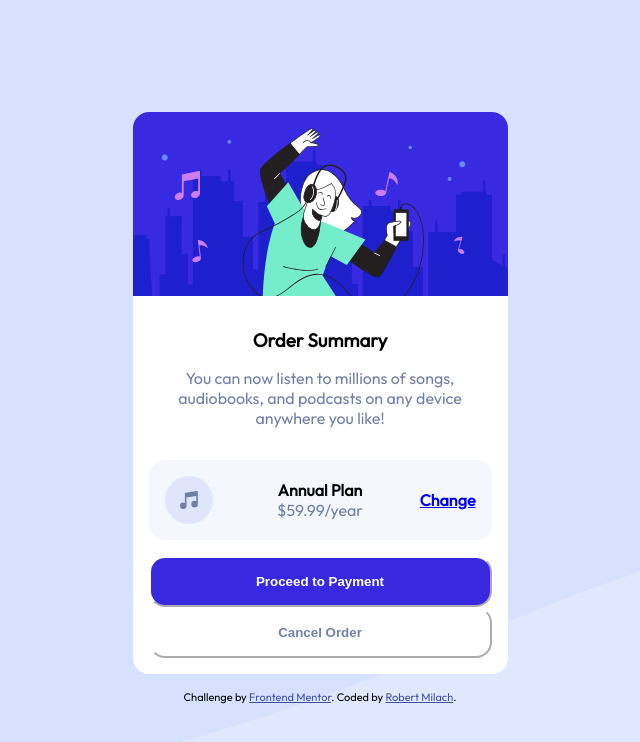
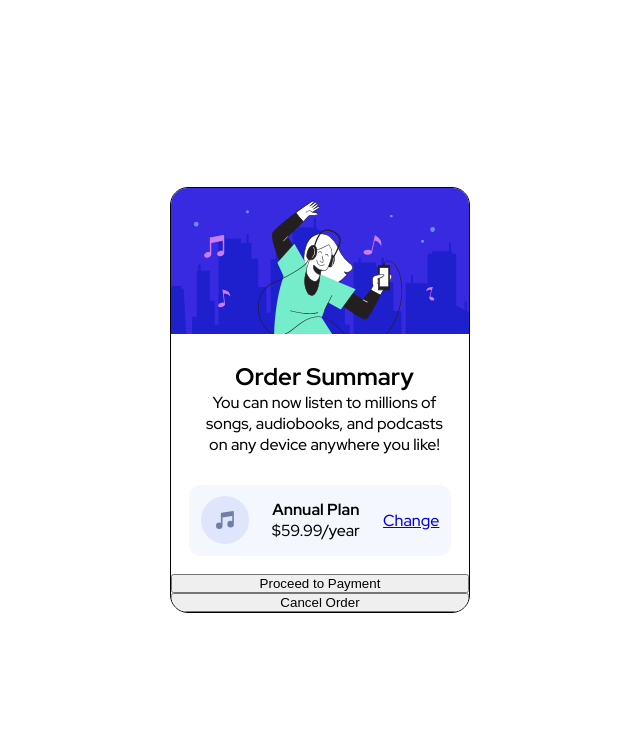
Before and after one commit to MeilichOnline/frontendmentor-order-summary-compoment, a plain HTML site: page index.html in a window 1280 px wide. Shown: the whole page, without its empty margins (320-960 px from the left). Drawn offline with Linux system fonts and the light colour scheme.

Commit message:
update new version

```diff
--- a/index.html
+++ b/index.html
@@ -2,47 +2,35 @@
 <html lang="en">
 <head>
   <meta charset="UTF-8">
-  <meta name="viewport" content="width=device-width, initial-scale=1.0"> <!-- displays site properly based on user's device -->
+  <meta name="viewport" content="width=device-width, initial-scale=1.0">
 
   <link rel="icon" type="image/png" sizes="32x32" href="./images/favicon-32x32.png">
   <link rel="preconnect" href="https://fonts.googleapis.com">
   <link rel="preconnect" href="https://fonts.gstatic.com" crossorigin>
-  <link href="https://fonts.googleapis.com/css2?family=Outfit&display=swap" rel="stylesheet">
+  <link href="https://fonts.googleapis.com/css2?family=Red+Hat+Display:wght@500;700;900&display=swap" rel="stylesheet">
   <link rel="stylesheet" href="style.css">
-
   <title>Frontend Mentor | Order summary card</title>
 
-  <!-- Feel free to remove these styles or customise in your own stylesheet 👍 -->
-  <style>
-    .attribution { font-size: 11px; text-align: center; }
-    .attribution a { color: hsl(228, 45%, 44%); }
-  </style>
 </head>
-<body class="container">
+<body>
   <main>
     <article>
-      <div class="card__summary">
-        <picture><img src="images/illustration-hero.svg" alt=""></picture>
-        <section class="card__information">
-          <h1 class="card__title">Order Summary</h1>
-          <p class="card__description">You can now listen to millions of songs, audiobooks, and podcasts on any device anywhere you like!</p>
-          <div class="card_details">
-            <img class="card__icon" src="images/icon-music.svg" alt="">
-            <div class="card__plan">
-              <h4 class="card__plan__title">Annual Plan</h4>
-              <p class="card__plan__costs">$59.99/year</p>
-            </div>
-            <a class="card__button__change" href="#">Change</a>
-          </div>
-          <button class="card__button__proceed">Proceed to Payment</button>
-          <button class="card__button__cancel">Cancel Order</button>
-        </section>
+      <img src="/images/illustration-hero.svg" alt="person who listing to music with headphones">
+      <div>
+        <h1>Order Summary</h1>
+        <p>You can now listen to millions of songs, audiobooks, and podcasts on any device anywhere you like!</p>
       </div>
+      <section>
+        <img src="images/icon-music.svg" alt="music note">
+        <div>
+          <h4>Annual Plan</h4>
+          <p>$59.99/year</p>
+        </div>
+        <a href="#">Change</a>
+      </section>
+      <button>Proceed to Payment</button>
+      <button>Cancel Order</button>
     </article>
   </main>
-  <div class="attribution">
-    Challenge by <a href="https://www.frontendmentor.io?ref=challenge" target="_blank">Frontend Mentor</a>.
-    Coded by <a href="#">Robert Milach</a>.
-  </div>
 </body>
 </html>
--- a/style.css
+++ b/style.css
@@ -1,140 +1,59 @@
 :root {
-    --clr-primary-pale-blue: hsl(225, 100%, 94%);
-    --clr-primary-bright-blue: hsl(245, 75%, 52%);
-    --clr-very-pale-blue: hsl(225, 100%, 98%);
-    --clr-desaturated-blue: hsl(224, 23%, 55%);
-    --clr-dark-blue: hsl(223, 47%, 23%);
+    --Pale-blue: hsl(225, 100%, 94%);
+    --Bright-blue: hsl(245, 75%, 52%);
 
-    --ffamily: 'Outfit', sans-serif;;
-    --fweight-normal: 500;
-    --fweight-bold: 700;
-    --fweight-bolder: 900;
-    --fsize: 16px;
+    --Very-pale-blue: hsl(225, 100%, 98%);
+    --Desaturated-blue: hsl(224, 23%, 55%);
+    --Dark-blue: hsl(223, 47%, 23%);
 }
 
 * {
     margin: 0;
+    padding: 0;
+    box-sizing: border-box;
 }
 
-html, body {
+html,
+body,
+main {
     height: 100%;
+    width: 100%;
 }
 
-img {
-    display: block;
-    max-width: 100%;
+main{
+    display: flex;
+    flex-direction: column;
+    justify-content: center;
+    align-items: center;
 }
 
-.container {
-    background-color: var(--clr-primary-pale-blue);
-    font-family: var(--ffamily);
-    font-size: var(--fsize);
-    place-content: center;
+article {
+    font-family: 'Red Hat Display', sans-serif;
+    border: 1px solid black;
+    border-radius: 1.125rem;
+    overflow: hidden;
+    width: 300px;
     display: grid;
-
-    background-image: url(images/pattern-background-mobile.svg);
-    background-size: cover;
-}
-
-@media (min-width="375px") {
-    .container {
-        background-image: url(images/pattern-background-desktop.svg);
-    }
-}
-
-.card__summary {
-    max-width: 375px;
-    margin: 1rem;
-    background-color: white;
-    display: flex;
-    flex-direction: column;
-    border-radius: 1rem;
-    overflow: hidden;
-}
-
-.card__information {
-    display: grid;
-    filter: blur(0.5px);
-}
-
-.card__title {
-    text-align: center;
-    padding-top: 2rem;
-
-}
-
-.card__description{
-    text-align: center;
-    padding: 1rem;
-    color: var(--clr-desaturated-blue);
-
-}
-
-.card_details{
-    background-color: var(--clr-very-pale-blue);
-    grid-template-columns: 1fr 1fr 1fr;
-    display: grid;
-    align-items: center;
-    padding: 1rem;
-    margin: 1rem;
-    border-radius: 1rem;
-    overflow: hidden;
-}
-
-.card__icon{
-    border-radius: 1rem 1rem 0 0;
-}
-
-.card__plan{
     text-align: center;
 }
 
-.card__plan__title{
-    font-weight: var(--fweight-bolder);
-    font-weight: var(--fweight-bold);
+article > img {
+    display: block;
+    width: 100%;
+}
+
+article > div {
+    margin: 1.725rem 1.1725rem .725rem 1.725rem;
+}
+
+article > section {
+    display: flex;
+    flex-direction: row;
+    justify-content: space-around;
+    align-items: center;
+    background-color: var(--Very-pale-blue);
+    margin: 1.125rem;
+    padding-block: .725rem;
+    border-radius: .725rem;
 
 }
-
-.card__plan__costs{
-    color: var(--clr-desaturated-blue);
-    font-weight: var(--fweight-normal);
-
-}
-
-.card__button__change{
-    text-align: right;
-    font-weight: var(--fweight-bold);
-
-}
-
-.card__button__change:hover {
-    opacity: 65%;
-    cursor: pointer;
-}
-
-.card__button__proceed{
-    background-color: var(--clr-primary-bright-blue);
-    color: white;
-    margin: 0 1rem 0 1rem;
-    padding: 1rem;
-    border-radius: 1rem;
-    border-color: white;
-    font-weight: var(--fweight-bold);
-    outline: none;
-}
-
-.card__button__cancel{
-    background-color: white;
-    color: var(--clr-desaturated-blue);
-    margin: 0 1rem 1rem 1rem;
-    padding: 1rem;
-    border-radius: 1rem;
-    border-color: white;
-    font-weight: var(--fweight-bold);
-    cursor: pointer;
-}
-
-.card__button__proceed:hover {
-    opacity: 65%;
-    cursor: pointer;
-}
```
Also changed, not shown: 1 other file.
